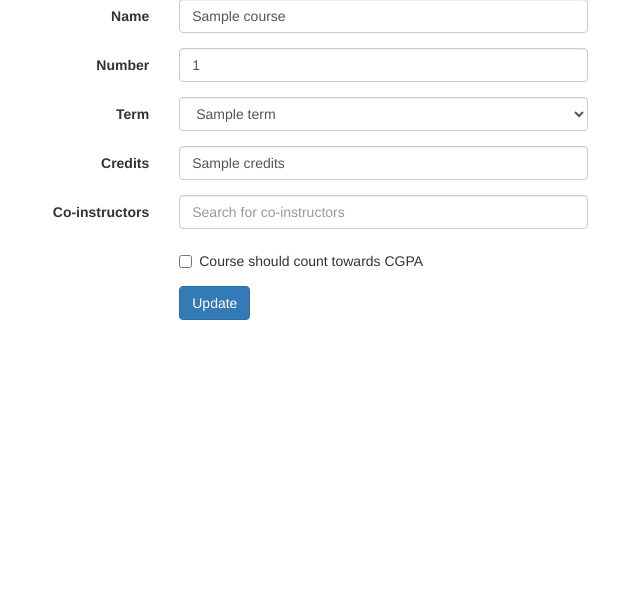
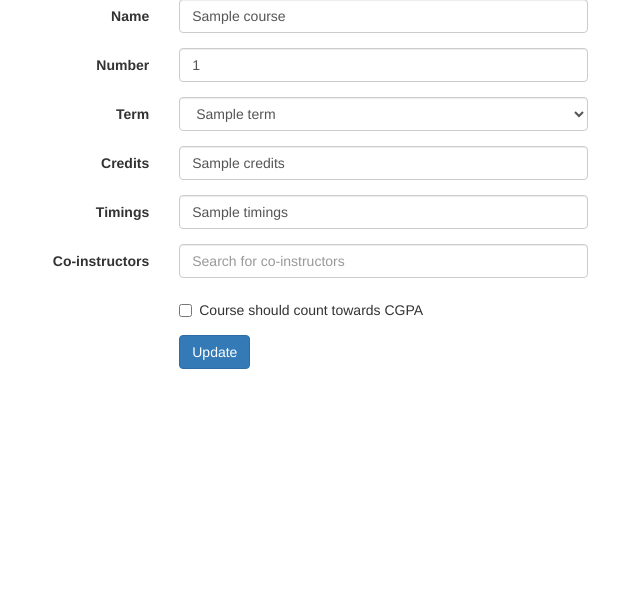
Before and after one commit to s-gv/course-registration-app, a Django app: template coursereg/templates/coursereg/course_update.html in a window 1280 px wide. Shown: the part 281-890 px from the top of the page, without its empty margins (37-677 px from the left). Run offline with Django 3.2, Linux system fonts and the light colour scheme; tables that the repository leaves empty hold one stand-in row (values such as "Sample post"); the template is opened without the code that fills it: values that come from a table or form of the project are taken from there, most other values are stand-ins (such as "Sample title", 1, 10 or a date in 2020); parts of the project's set-up code (start-up, migrations or seed data) failed here and were passed over; some libraries are stand-ins or nearby versions.

Commit message:
Added timings for the courses.

```diff
--- a/coursereg/models.py
+++ b/coursereg/models.py
@@ -258,6 +258,7 @@ class Course(models.Model):
     is_instructor_review_pending = models.BooleanField(default=False)
     created_at = models.DateTimeField(auto_now_add=True)
     updated_at = models.DateTimeField(auto_now=True)
+    timings = models.CharField(max_length=100, default='Not fixed yet')
 
     def get_num_credits():
         return sum(int(c) for c in re.split(r'[^0-9]', self.credits) if c.isdigit())
--- a/coursereg/templates/coursereg/course_update.html
+++ b/coursereg/templates/coursereg/course_update.html
@@ -69,6 +69,12 @@
                     <label for="courseCreditSplit" class="col-sm-3 control-label">Credits</label>
                     <div class="col-sm-9">
                         <input type="text" class="form-control" id="courseCreditSplit" name="credits" value="{{ course.credits }}" required>
+                    </div>
+                </div>
+                <div class="form-group">
+                    <label for="courseCreditSplit" class="col-sm-3 control-label">Timings</label>
+                    <div class="col-sm-9">
+                        <input type="text" class="form-control" id="courseTime" name="timings" value="{{ course.timings }}" required>
                     </div>
                 </div>
                 <div class="form-group">
--- a/coursereg/templates/coursereg/instructor_detail.html
+++ b/coursereg/templates/coursereg/instructor_detail.html
@@ -13,7 +13,7 @@
     </div>
     <div class="row">
         <div class="col-md-12">
-            <div class="page-header">
+            <div class="page-header" title="{{course.timings}}">
                 <h2>
                     {{ course }}
                     {% if can_faculty_create_courses and not course.is_last_grade_date_passed %}
--- a/coursereg/views/instructor.py
+++ b/coursereg/views/instructor.py
@@ -120,6 +120,7 @@ def course_update(request, course_id):
             num=num,
             term=term,
             credits=request.POST['credits'],
+            timings=request.POST['timings'],
             should_count_towards_cgpa=request.POST.get('should_count_towards_cgpa', True)
         )
         models.Participant.objects.filter(
```
Also changed, not shown: coursereg/templates/coursereg/student.html (+4 -3 lines), db.sqlite3.
